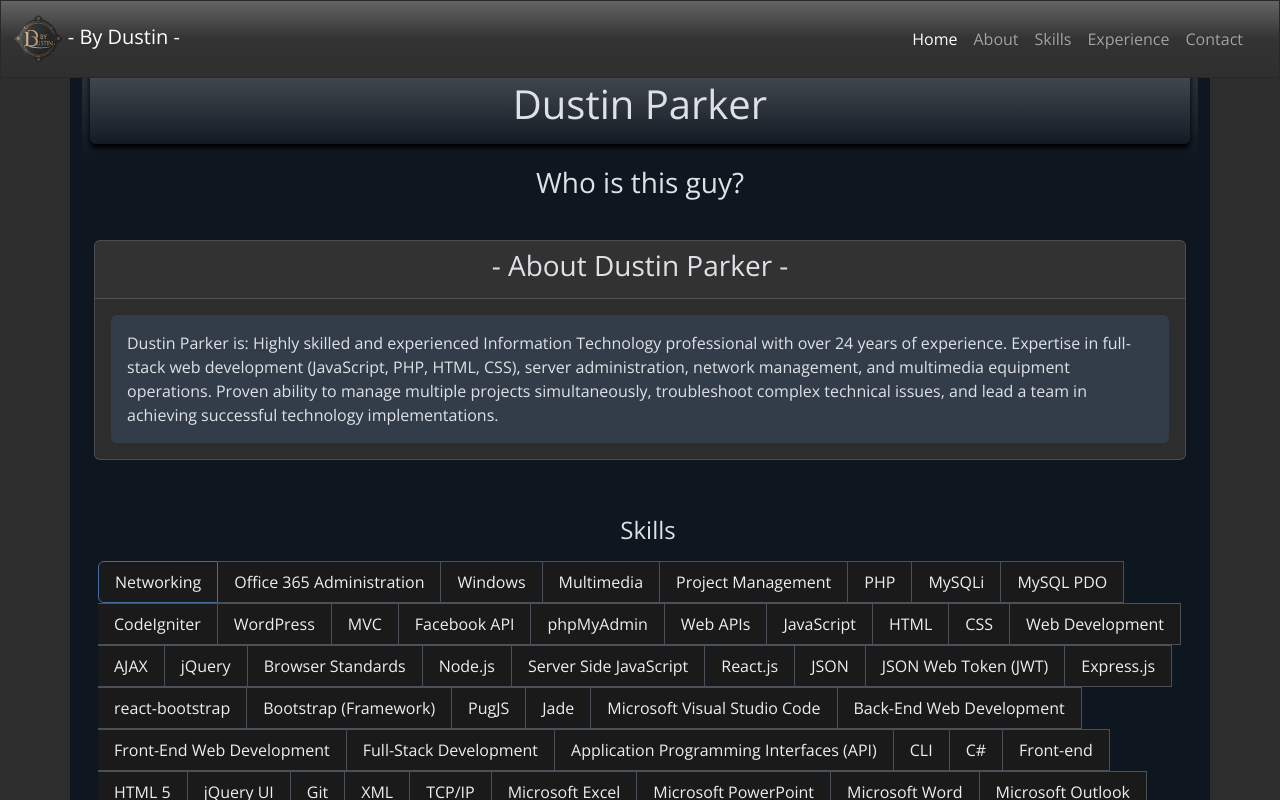
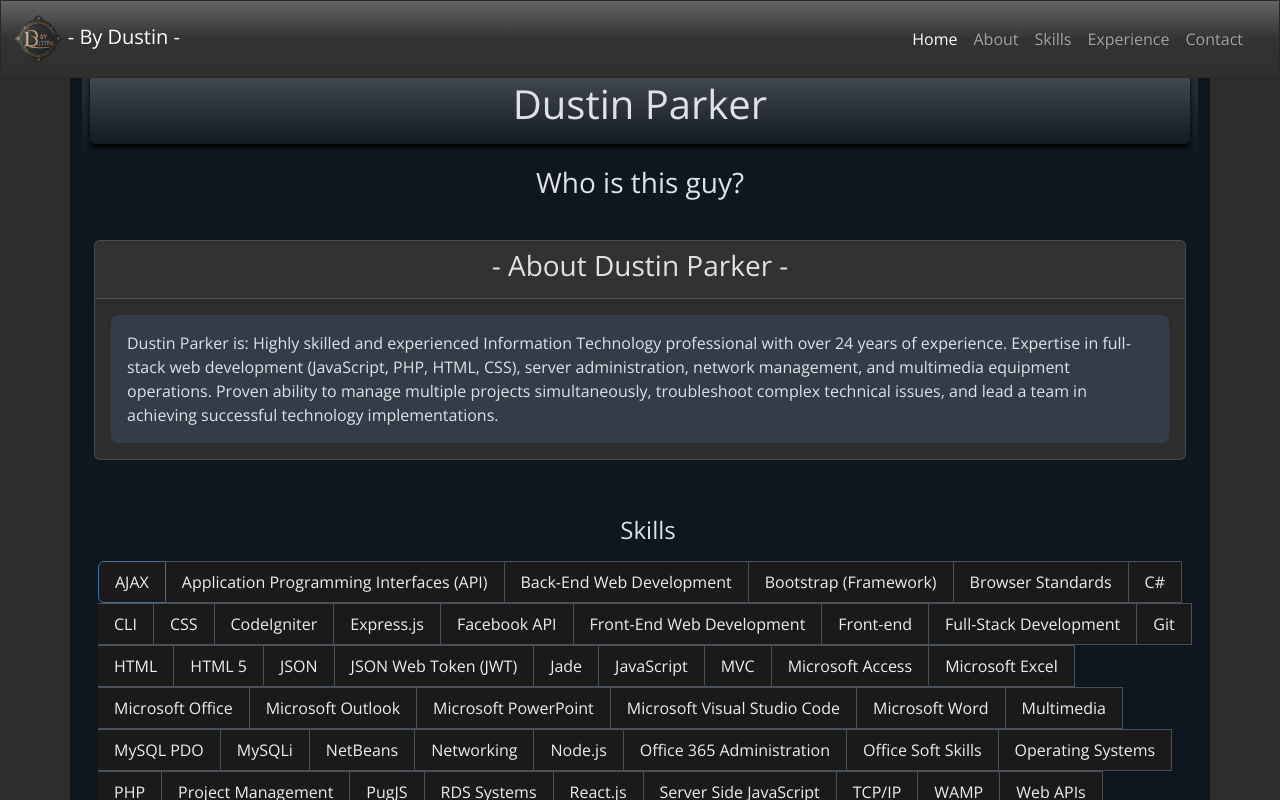
Before and after one commit to pagesbydustin/bydustin-portfolio, a React (Vite) app: page / in a window 1280 px wide. Shown: the top 800 px of the page. Built offline with nearby package versions, Linux system fonts and the light colour scheme.

Commit message:
Sorted skills

```diff
--- a/src/components/layout/sections/SkillsComponent.jsx
+++ b/src/components/layout/sections/SkillsComponent.jsx
@@ -3,6 +3,7 @@ import { useState } from "react";
 
 export default function SkillsComponent({ show }) {
   const Skills = JSON.parse(sessionStorage.getItem("skills"));
+  var SkillsSorted = Skills.toSorted();
 
   const [active, setActive] = useState(0);
   const [isSelected, setIsSelected] = useState(100);
@@ -24,7 +25,7 @@ export default function SkillsComponent({ show }) {
         style={{ cursor: "pointer" }}
         className="list-group-horizontal-lg flex-lg-wrap list-list-group-flush "
       >
-        {Skills.map((skill, index) => (
+        {SkillsSorted.map((skill, index) => (
           <ListGroupItem
             itemID={index}
             key={index}
```
